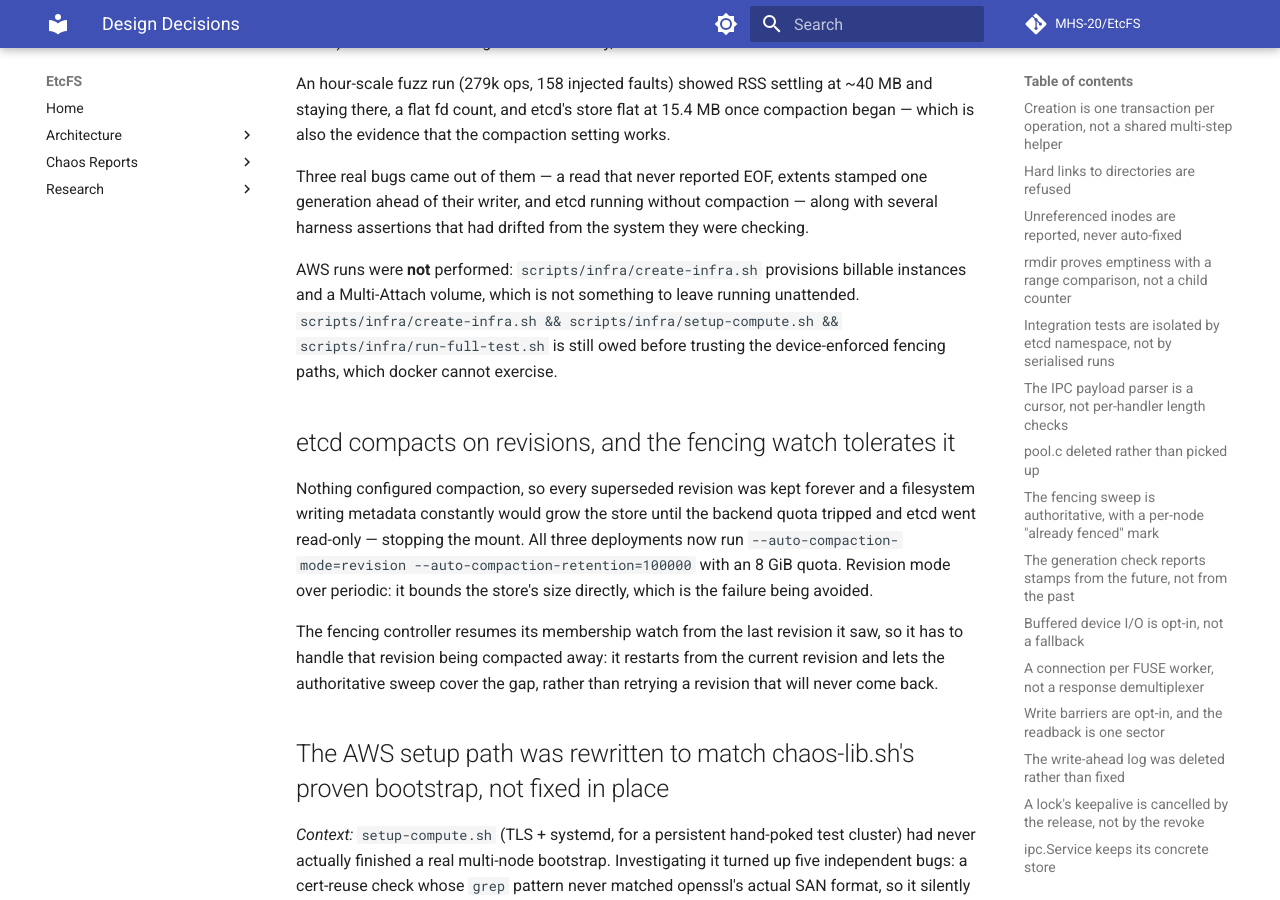
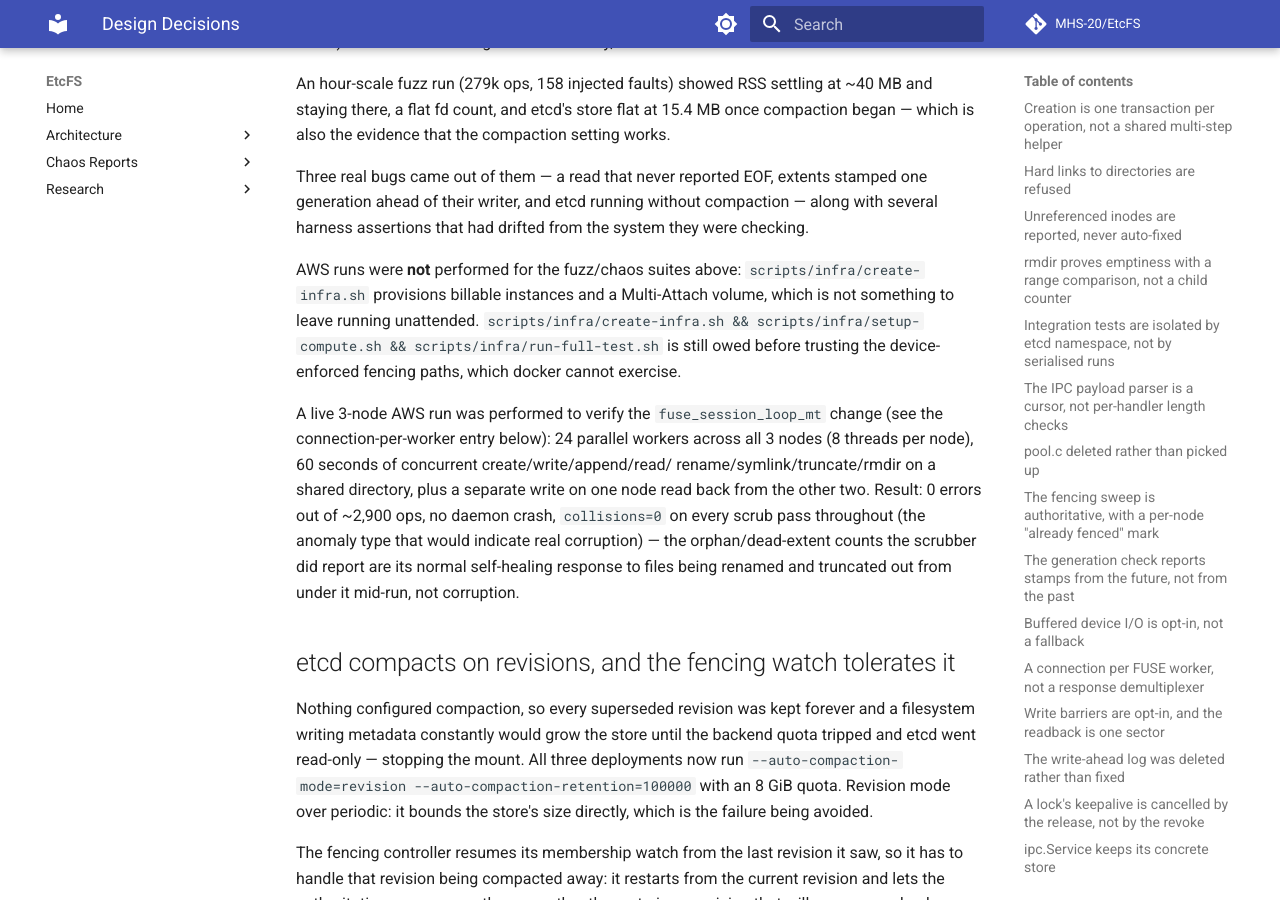
Before and after one commit to MHS-20/EtcFS, an MkDocs documentation site: the page built from docs/design-decisions.md, in a window 1280 px wide and 900 px high, scrolled down 4644 px. Built offline with MkDocs 1.6.1 and Material for MkDocs 9.7.7, drawn with Linux system fonts in a browser that asks for light colours; comment, search, counter and statistics services are not loaded.

Commit message:
fix(bench): gave etcfs numjobs>1 threads their own file, plus verified concurrency safety on live AWS cluster

```diff
--- a/docs/design-decisions.md
+++ b/docs/design-decisions.md
@@ -186,11 +186,21 @@ stamped one generation ahead of their writer, and etcd running without
 compaction — along with several harness assertions that had drifted from the
 system they were checking.
 
-AWS runs were **not** performed: `scripts/infra/create-infra.sh` provisions
-billable instances and a Multi-Attach volume, which is not something to leave
-running unattended. `scripts/infra/create-infra.sh && scripts/infra/setup-compute.sh
+AWS runs were **not** performed for the fuzz/chaos suites above: `scripts/infra/create-infra.sh`
+provisions billable instances and a Multi-Attach volume, which is not something
+to leave running unattended. `scripts/infra/create-infra.sh && scripts/infra/setup-compute.sh
 && scripts/infra/run-full-test.sh` is still owed before trusting the
 device-enforced fencing paths, which docker cannot exercise.
+
+A live 3-node AWS run was performed to verify the `fuse_session_loop_mt` change
+(see the connection-per-worker entry below): 24 parallel workers across all 3
+nodes (8 threads per node), 60 seconds of concurrent create/write/append/read/
+rename/symlink/truncate/rmdir on a shared directory, plus a separate write on
+one node read back from the other two. Result: 0 errors out of ~2,900 ops, no
+daemon crash, `collisions=0` on every scrub pass throughout (the anomaly type
+that would indicate real corruption) — the orphan/dead-extent counts the
+scrubber did report are its normal self-healing response to files being
+renamed and truncated out from under it mid-run, not corruption.
 
 ## etcd compacts on revisions, and the fencing watch tolerates it
 
```
Also changed, not shown: docs/TODO.md (+1 -1 lines), docs/architecture/reliability/performance-benchmarks.md (+14 -2 lines), 1 other file.
